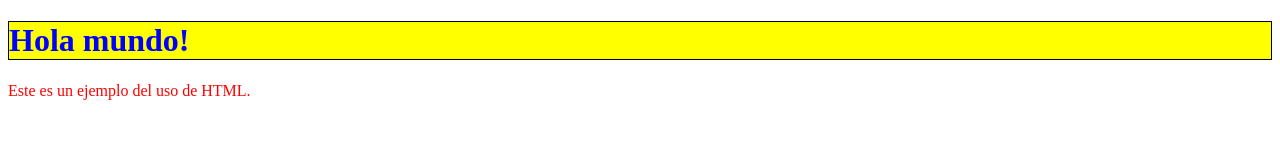
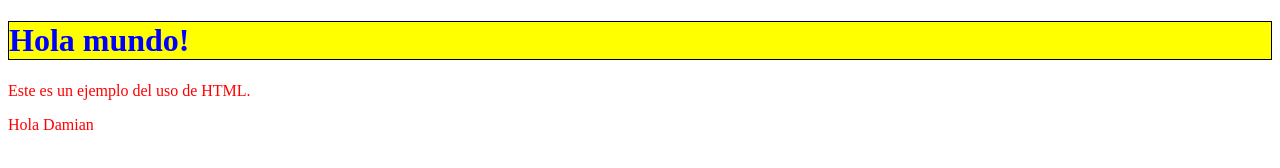
Before and after one commit to PachecoASIR/ParejasCOD, a plain HTML site: page index.html in a window 1280 px wide. Drawn offline with Linux system fonts and the light colour scheme.

Commit message:
Update index.html

```diff
--- a/index.html
+++ b/index.html
@@ -6,6 +6,8 @@
   </head>
   <body>
       <h1>Hola mundo!</h1>
+
       <p>Este es un ejemplo del uso de HTML.</p>
+      <p>Hola Damian</p>
   </body>
 </html>
```
